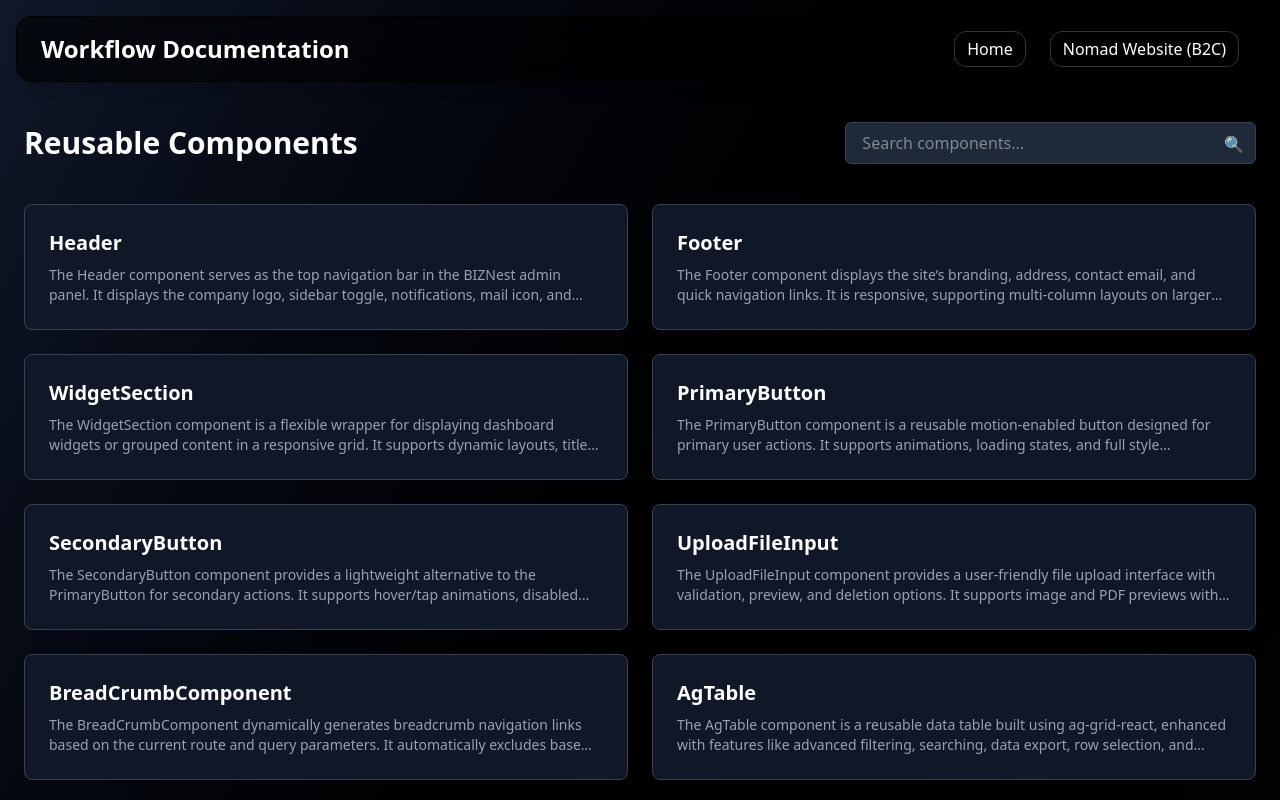
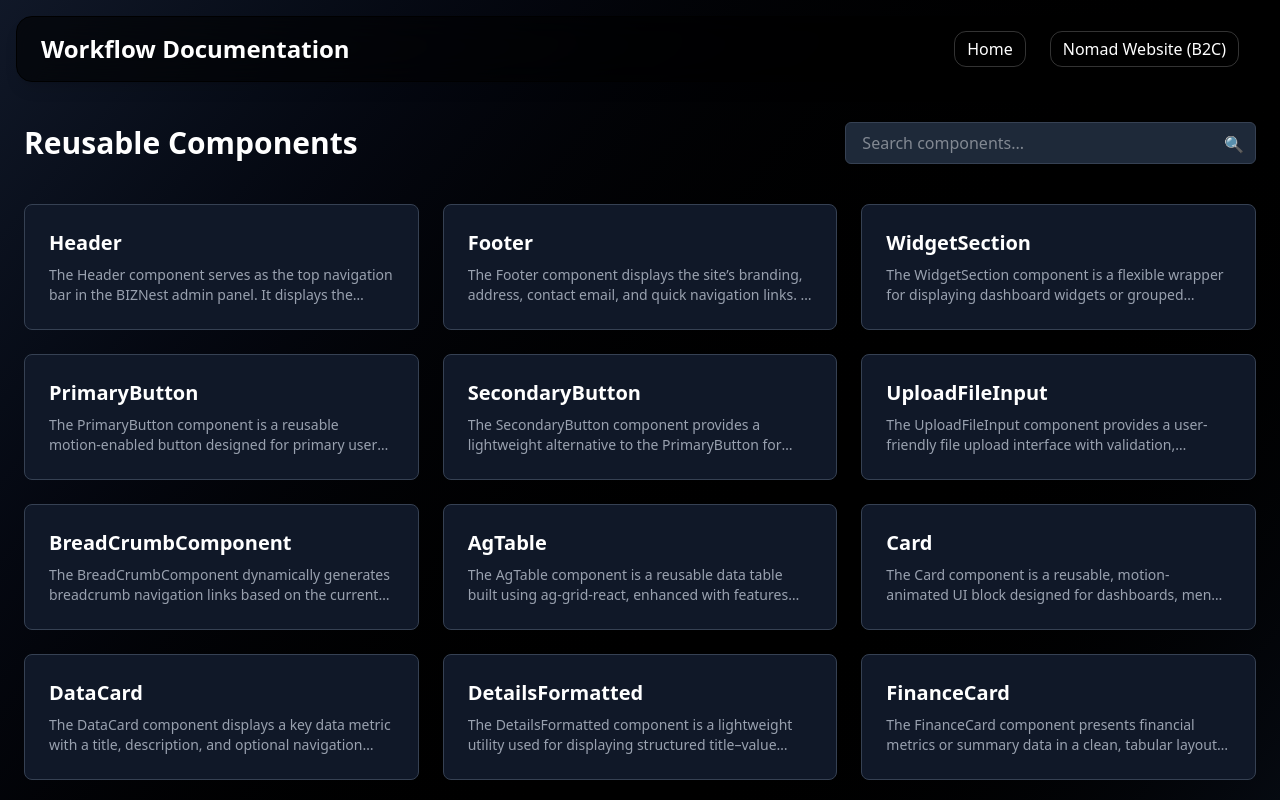
Before and after one commit to Kalpesh-Product/WoNoDocumentation, a React (Vite) app: page /components in a window 1280 px wide. Shown: the top 800 px of the page. Built offline with nearby package versions, Linux system fonts and the light colour scheme.

Commit message:
`Update grid column count in ReusableComponents page from 2 to 3 columns.`

```diff
--- a/src/pages/ReusableComponents.jsx
+++ b/src/pages/ReusableComponents.jsx
@@ -33,7 +33,7 @@
 
       {/* Grid of component titles */}
       {filteredComponents.length > 0 ? (
-        <div className="grid md:grid-cols-2 gap-6">
+        <div className="grid md:grid-cols-3 gap-6">
           {filteredComponents.map((comp, index) => (
             <div
               key={index}
```
